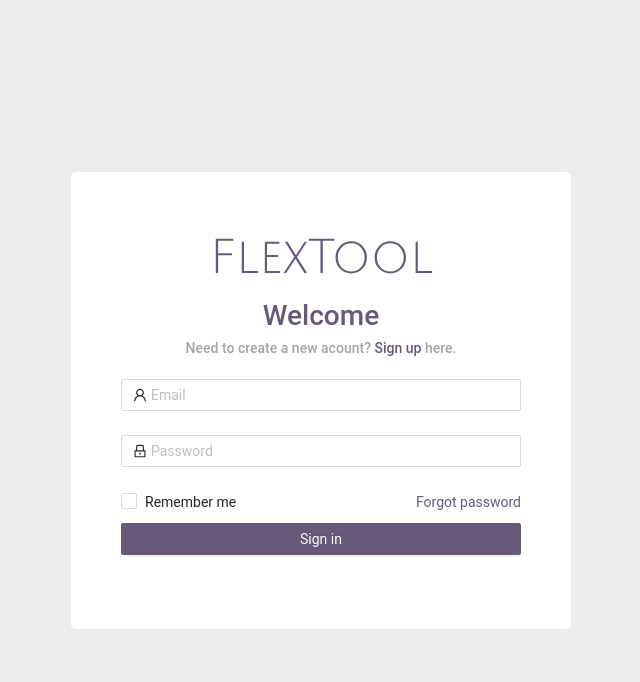
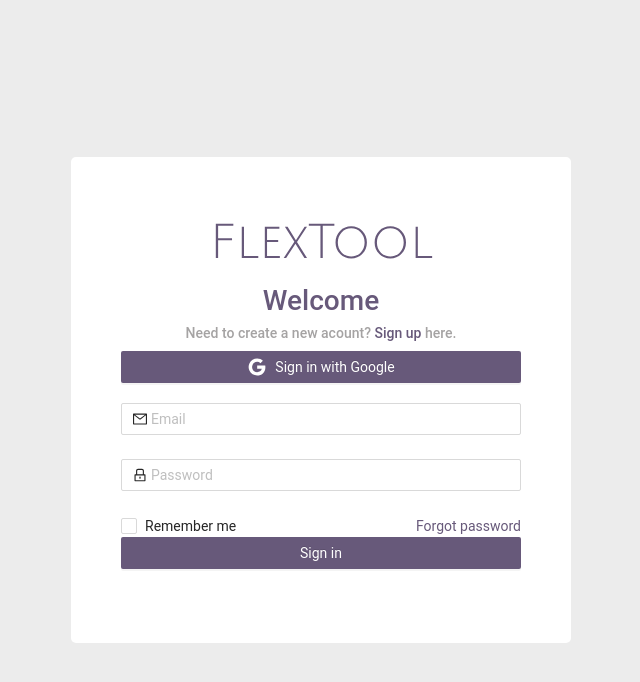
Before and after one commit to ekas/flextool, a React (Create React App) app in the folder frontend/: page / in a window 1280 px wide. Shown: the top 682 px of the page, without its empty margins (319-959 px from the left). Built offline with nearby package versions, Linux system fonts and the light colour scheme; the HTML template or start-up script is replaced by a standard one.

Commit message:
refactor: update login page

```diff
--- a/frontend/src/components/login/LoginPage.tsx
+++ b/frontend/src/components/login/LoginPage.tsx
@@ -1,5 +1,5 @@
 import { Button, Checkbox, Col, Form, Input, Row } from "antd";
-import { LockOutlined, UserOutlined } from "@ant-design/icons";
+import { LockOutlined, MailOutlined, GoogleOutlined } from "@ant-design/icons";
 import logo from "../../assets/logo.svg";
 import { FC } from "react";
 import "./index.css";
@@ -25,6 +25,15 @@ export const LoginPage: FC<LoginProps> = () => {
               </a>{" "}
               here.
             </h4>
+            <Button
+              type="primary"
+              htmlType="submit"
+              className="loginFormBtn loginFormBtnGoogle"
+            >
+              <GoogleOutlined style={{ fontSize: "20px", marginTop: "2px" }} />{" "}
+              <span> Sign in with Google</span>
+            </Button>
+
             <Form
               name="normal_login"
               className="loginForm"
@@ -39,7 +48,7 @@ export const LoginPage: FC<LoginProps> = () => {
                 ]}
               >
                 <Input
-                  prefix={<UserOutlined />}
+                  prefix={<MailOutlined />}
                   type="email"
                   placeholder="Email"
                 />
--- a/frontend/src/components/login/index.css
+++ b/frontend/src/components/login/index.css
@@ -44,7 +44,6 @@
 
 .loginFormBtn {
   width: 100%;
-  margin-top: 10px;
   border: none;
   background: var(--primary);
 }
@@ -52,3 +51,11 @@
 .loginFormBtn:hover {
   background: var(--secondary);
 }
+
+.loginFormBtnGoogle {
+  display: flex;
+  align-items: center;
+  justify-content: center;
+  width: 80% !important;
+  margin: 0 auto;
+}
```
